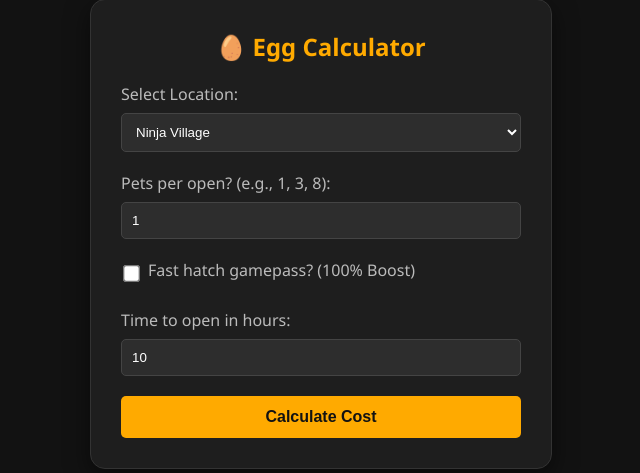
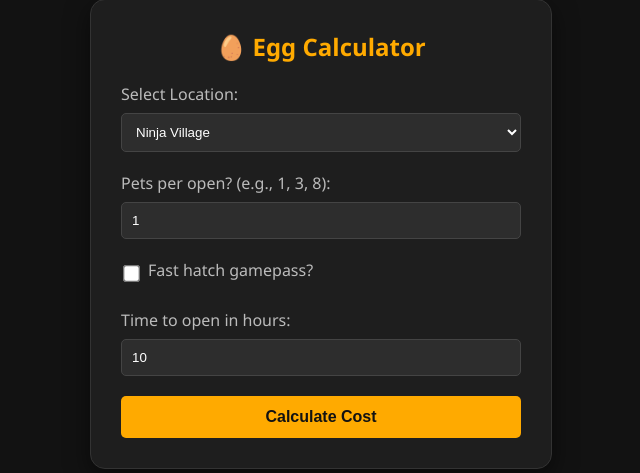
Before and after one commit to exitlaghekaban3-spec/egg_calculator, a Flask app: page / in a window 1280 px wide. Shown: the part 166-639 px from the top of the page, without its empty margins (319-959 px from the left). Run offline with Flask 3, Linux system fonts and the light colour scheme.

Commit message:
Add files via upload

```diff
--- a/templates/index.html
+++ b/templates/index.html
@@ -132,7 +132,7 @@
                 <!-- Запоминаем галочку геймпасса -->
                 <input type="checkbox" name="gamepass" id="gp" {% if result and result.has_gamepass %}checked{% endif
                     %}>
-                <label for="gp">Fast hatch gamepass? (100% Boost)</label>
+                <label for="gp">Fast hatch gamepass?</label>
             </div>
 
             <div class="form-group">
```
